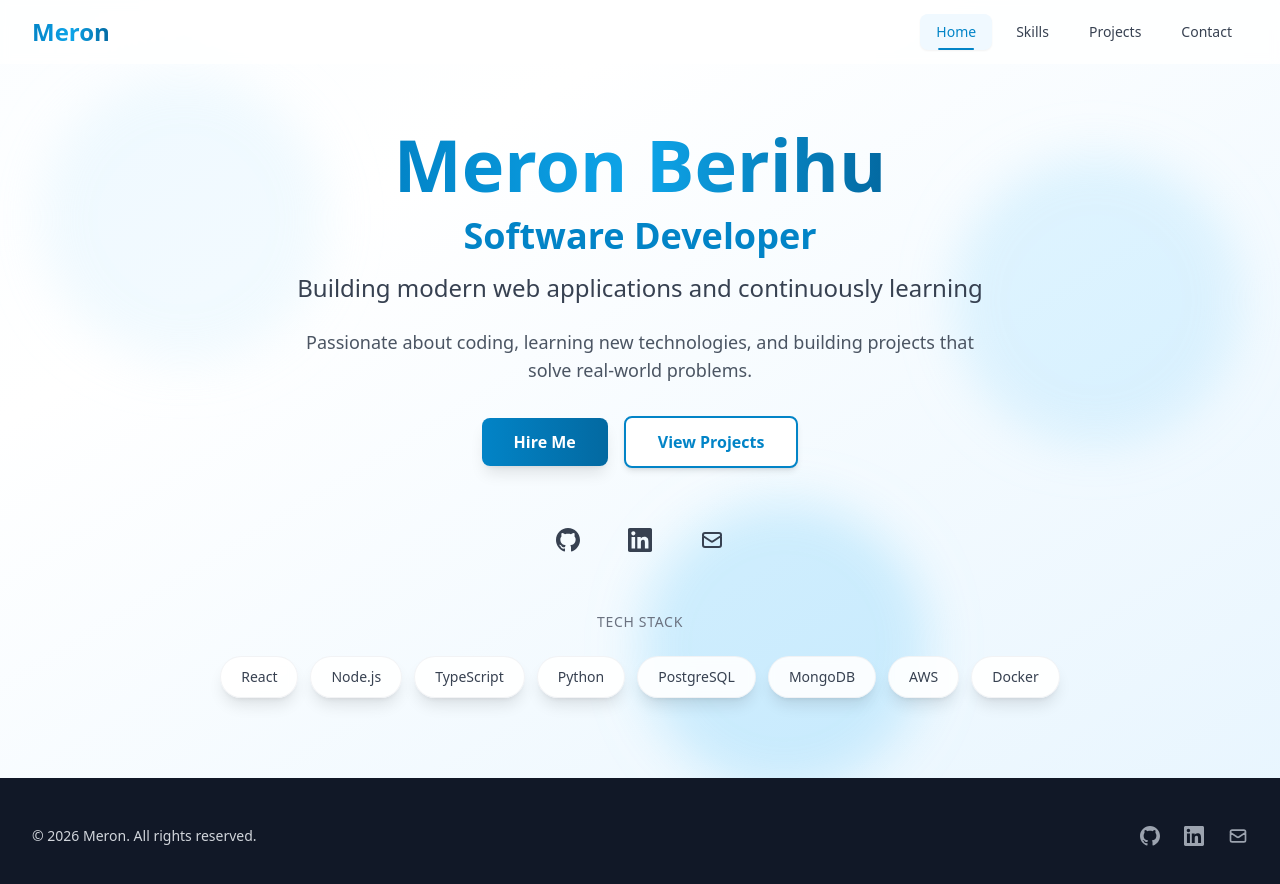
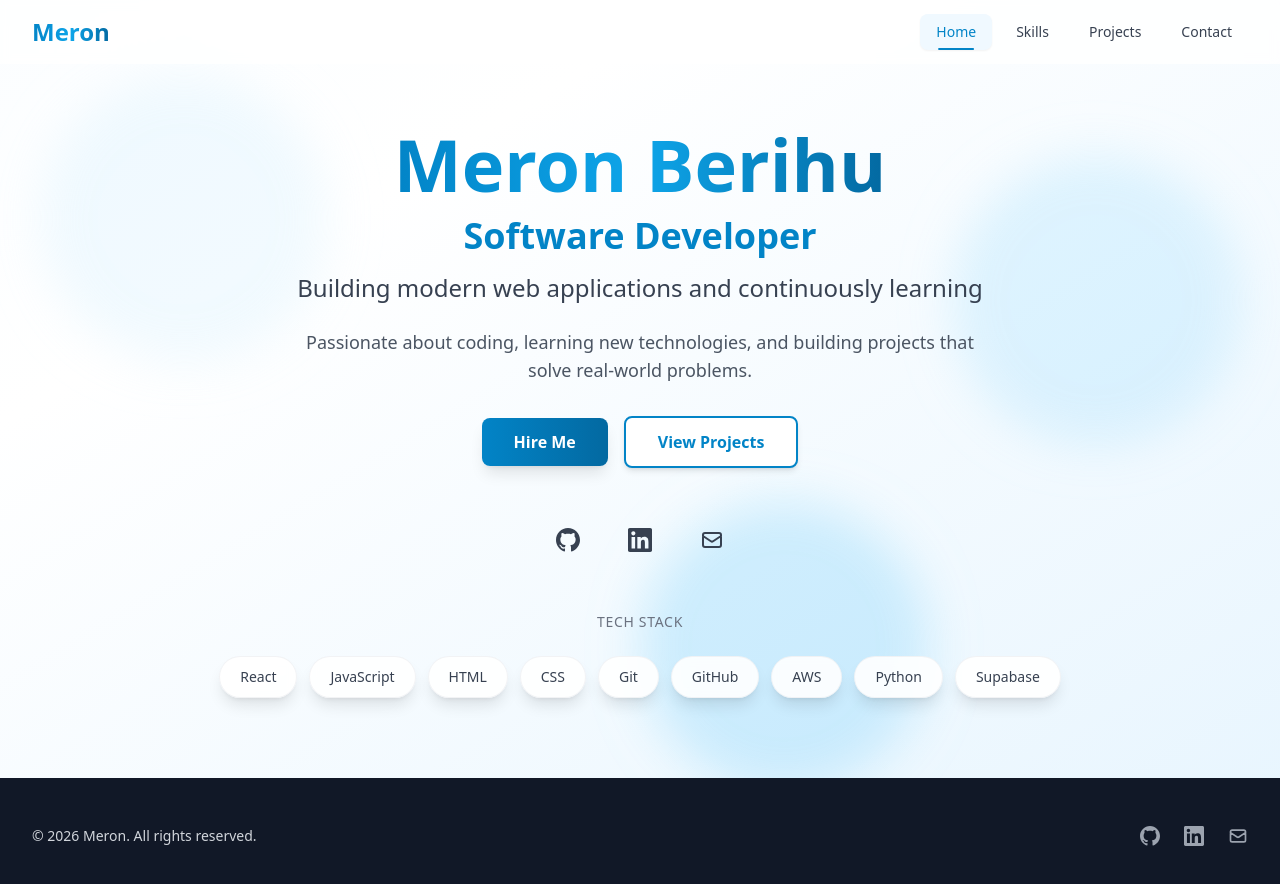
Before and after one commit to Meron006/MerPostfolio, a React (Vite) app: page / in a window 1280 px wide. Shown: the top 884 px of the page. Built offline with nearby package versions, Linux system fonts and the light colour scheme.

Commit message:
Update tech stack to match Skills page

```diff
--- a/src/components/Hero.jsx
+++ b/src/components/Hero.jsx
@@ -51,7 +51,15 @@ function Hero() {
 
   // Edit these to show your tech stack
   const techStack = [
-    'React', 'Node.js', 'TypeScript', 'Python', 'PostgreSQL', 'MongoDB', 'AWS', 'Docker'
+    'React',
+    'JavaScript',
+    'HTML',
+    'CSS',
+    'Git',
+    'GitHub',
+    'AWS',
+    'Python',
+    'Supabase',
   ]
 
   return (
```
